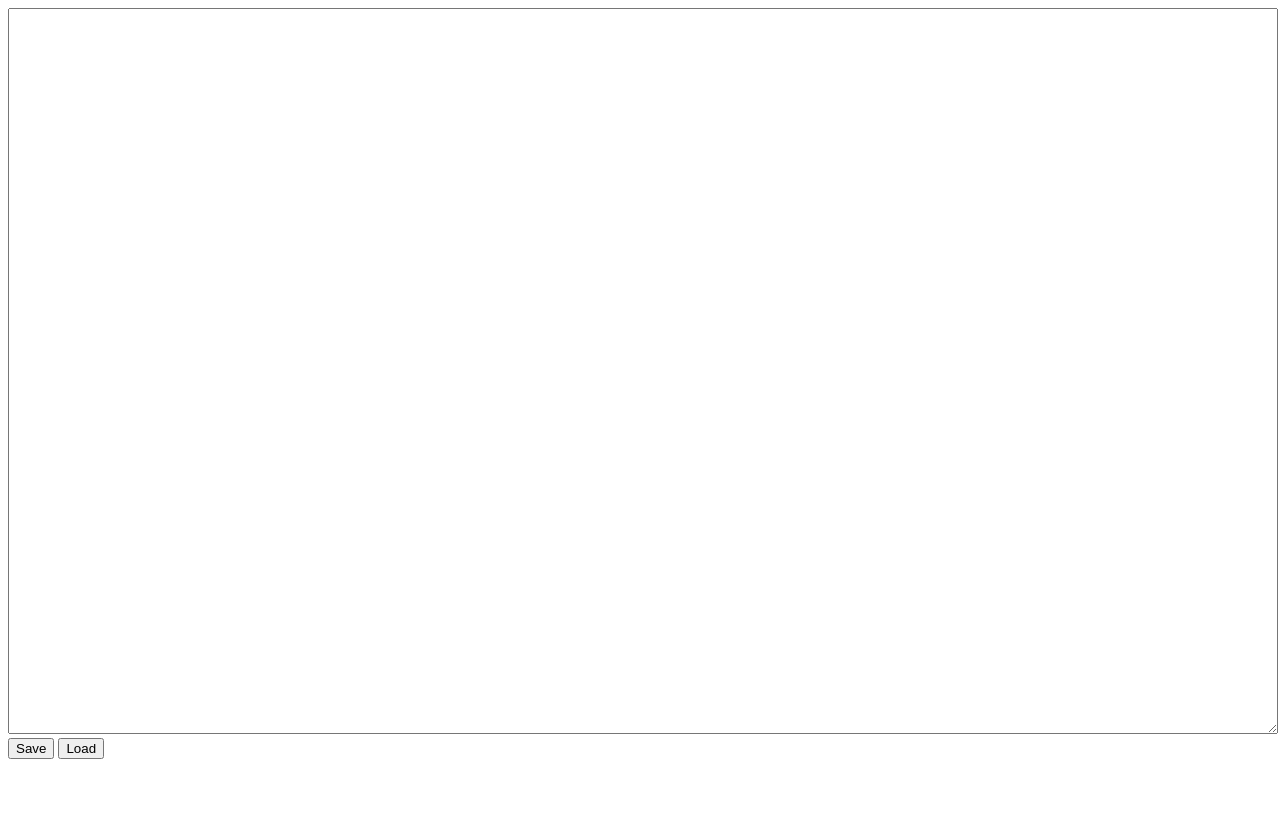
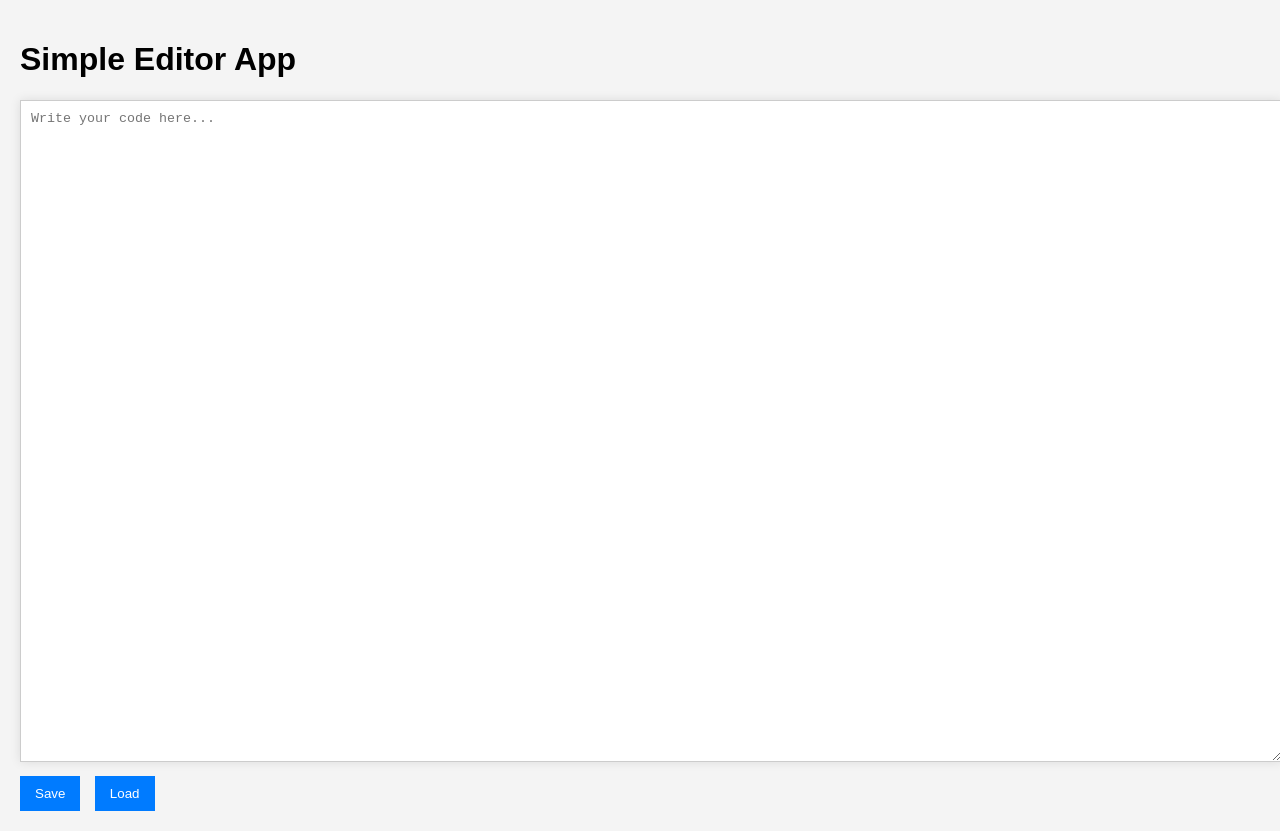
Before and after one commit to srriad6889/Hin-Bass, a plain HTML site: page index.html in a window 1280 px wide. Before the commit the page ends 800 px from the top, so only its background shows below. Drawn offline with Linux system fonts and the light colour scheme.

Commit message:
Update index.html

```diff
--- a/index.html
+++ b/index.html
@@ -3,30 +3,61 @@
 <head>
     <meta charset="UTF-8">
     <meta name="viewport" content="width=device-width, initial-scale=1.0">
-  <title>Editor App</title>
+    <title>Simple Editor App</title>
     <style>
-    textarea {
+        body {
+            font-family: Arial, sans-serif;
+            margin: 0;
+            padding: 20px;
+            background-color: #f4f4f4;
+        }
+        #editor {
             width: 100%;
-      height: 90vh;
+            height: 80vh;
+            border: 1px solid #ccc;
+            padding: 10px;
+            background-color: #fff;
+            box-shadow: 0 0 10px rgba(0, 0, 0, 0.1);
+        }
+        #buttons {
+            margin-top: 10px;
+        }
+        button {
+            padding: 10px 15px;
+            margin-right: 10px;
+            border: none;
+            background-color: #007bff;
+            color: white;
+            cursor: pointer;
+        }
+        button:hover {
+            background-color: #0056b3;
         }
     </style>
 </head>
 <body>
-  <textarea id="editor"></textarea>
-  <button id="saveButton">Save</button>
-  <button id="loadButton">Load</button>
+    <h1>Simple Editor App</h1>
+    <textarea id="editor" placeholder="Write your code here..."></textarea>
+    <div id="buttons">
+        <button onclick="saveContent()">Save</button>
+        <button onclick="loadContent()">Load</button>
+    </div>
     <script>
-    const editor = document.getElementById('editor');
-    const saveButton = document.getElementById('saveButton');
-    const loadButton = document.getElementById('loadButton');
+        function saveContent() {
+            const content = document.getElementById('editor').value;
+            localStorage.setItem('editorContent', content);
+            alert('Content saved!');
+        }
 
-    saveButton.addEventListener('click', () => {
-      localStorage.setItem('text', editor.value);
-    });
-
-    loadButton.addEventListener('click', () => {
-      editor.value = localStorage.getItem('text') || '';
-    });
+        function loadContent() {
+            const content = localStorage.getItem('editorContent');
+            if (content) {
+                document.getElementById('editor').value = content;
+                alert('Content loaded!');
+            } else {
+                alert('No content found!');
+            }
+        }
     </script>
 </body>
 </html>
```
Lines whose indentation alone changed are shown as unchanged.
